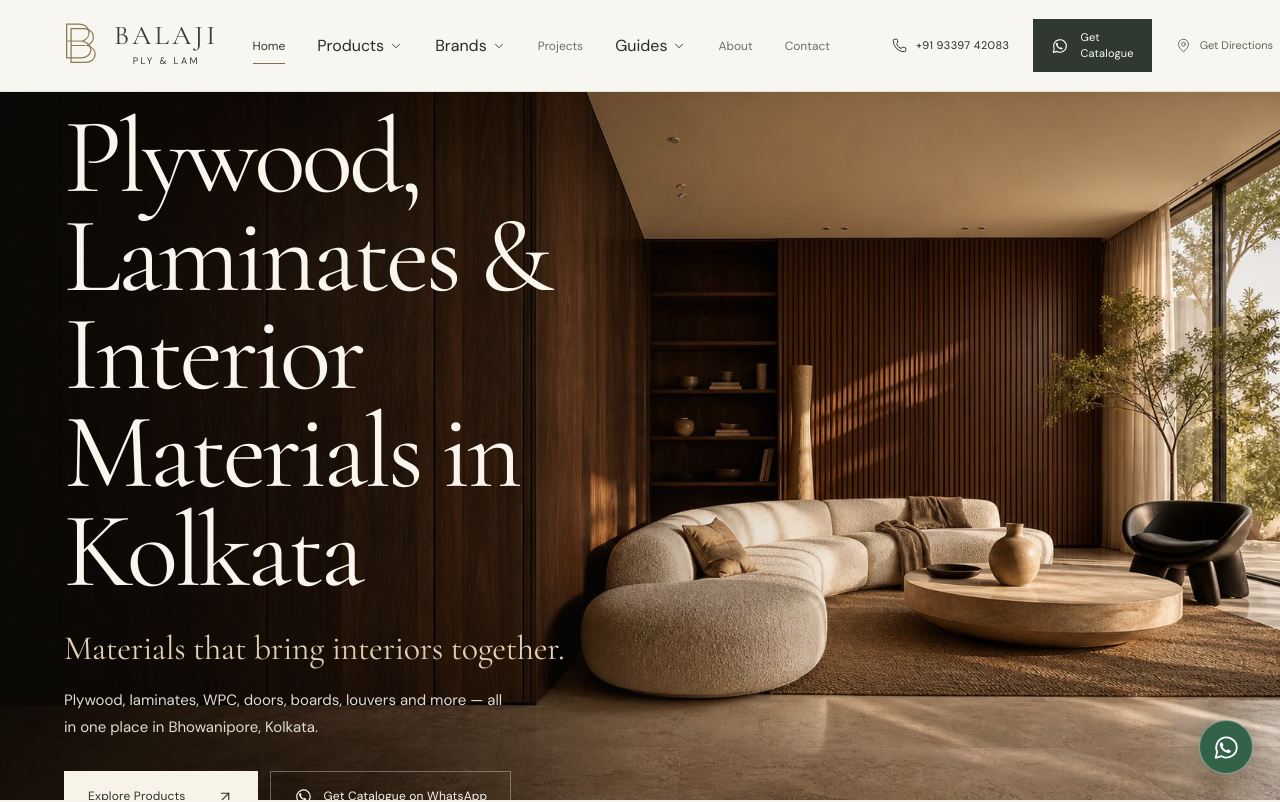
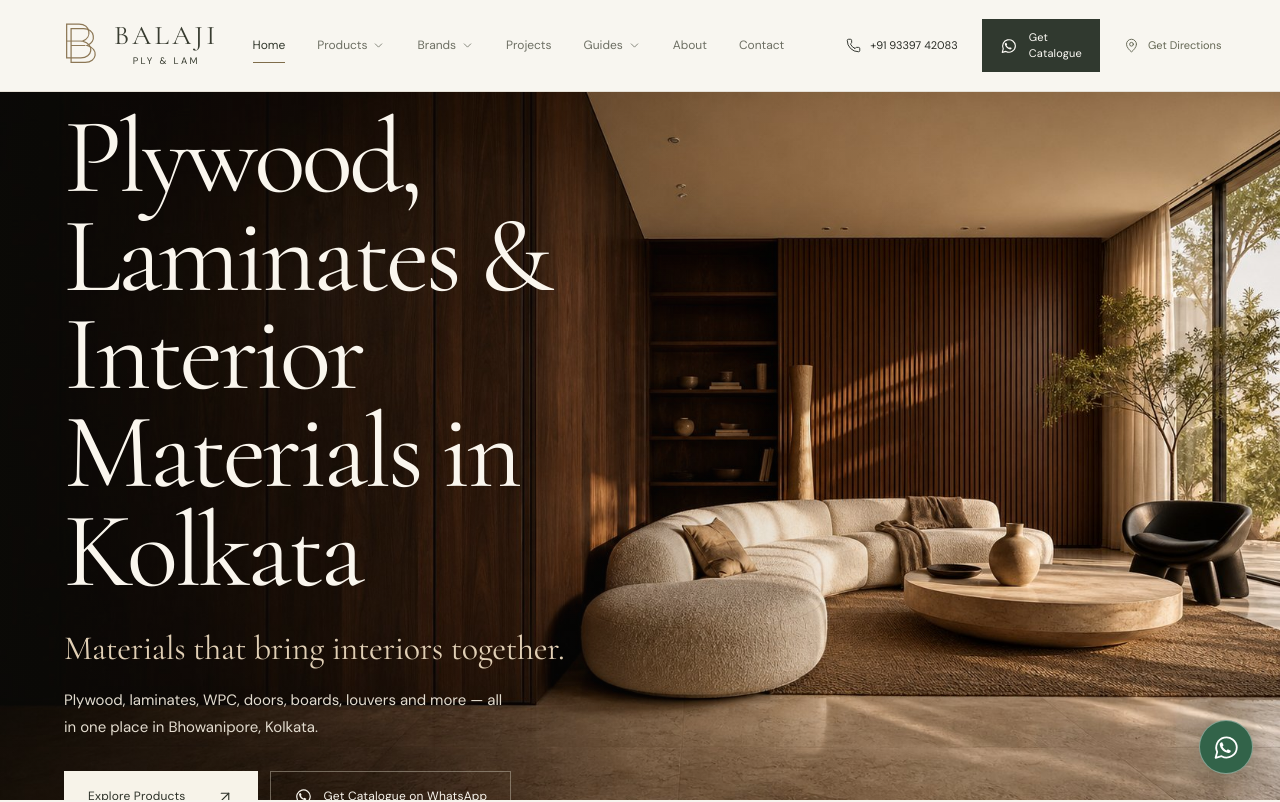
Before and after one commit to saharshg18/balaji-ply-lam-website, a React (Vite) app: page / in a window 1280 px wide. Shown: the top 802 px of the page. Built offline with nearby package versions, Linux system fonts and the light colour scheme.

Commit message:
Normalize desktop navigation typography

```diff
--- a/src/index.css
+++ b/src/index.css
@@ -989,3 +989,77 @@ main:focus { outline: none; }
     transition: none;
   }
 }
+/* ============================================================
+   FINAL HEADER TYPOGRAPHY
+   Keep every desktop navigation item visually consistent.
+   ============================================================ */
+
+.desktop-nav > a,
+.desktop-nav > .nav-dropdown > .nav-dropdown-trigger {
+  font-family: 'DM Sans', sans-serif;
+  font-size: 12px;
+  line-height: 1.4;
+  font-weight: 400;
+  letter-spacing: 0;
+  color: #6d6f63;
+  text-decoration: none;
+}
+
+.desktop-nav > a {
+  position: relative;
+  padding-block: 17px;
+  white-space: nowrap;
+}
+
+.desktop-nav > .nav-dropdown > .nav-dropdown-trigger {
+  position: relative;
+  padding-block: 17px;
+}
+
+.desktop-nav > a:hover,
+.desktop-nav > a.active,
+.desktop-nav > .nav-dropdown > .nav-dropdown-trigger:hover,
+.desktop-nav > .nav-dropdown:focus-within > .nav-dropdown-trigger {
+  color: #32382c;
+}
+
+.desktop-nav > .nav-dropdown > .nav-dropdown-trigger::after {
+  content: '';
+  position: absolute;
+  left: 0;
+  right: 17px;
+  bottom: 8px;
+  height: 1px;
+  background: #7f6d4b;
+  transform: scaleX(0);
+  transform-origin: left;
+  transition: transform 0.3s ease;
+}
+
+.desktop-nav > .nav-dropdown:hover > .nav-dropdown-trigger::after,
+.desktop-nav > .nav-dropdown:focus-within > .nav-dropdown-trigger::after {
+  transform: scaleX(1);
+}
+
+.desktop-nav > .nav-dropdown > .nav-dropdown-trigger svg {
+  width: 13px;
+  height: 13px;
+  color: currentColor;
+}
+
+/* Keep header utility text in the same visual family */
+.header-phone,
+.header-directions {
+  font-family: 'DM Sans', sans-serif;
+  font-size: 11px;
+  line-height: 1.4;
+  font-weight: 400;
+  letter-spacing: 0;
+}
+
+.header-whatsapp {
+  font-family: 'DM Sans', sans-serif;
+  font-size: 11px;
+  line-height: 1.4;
+  font-weight: 500;
+}
```
